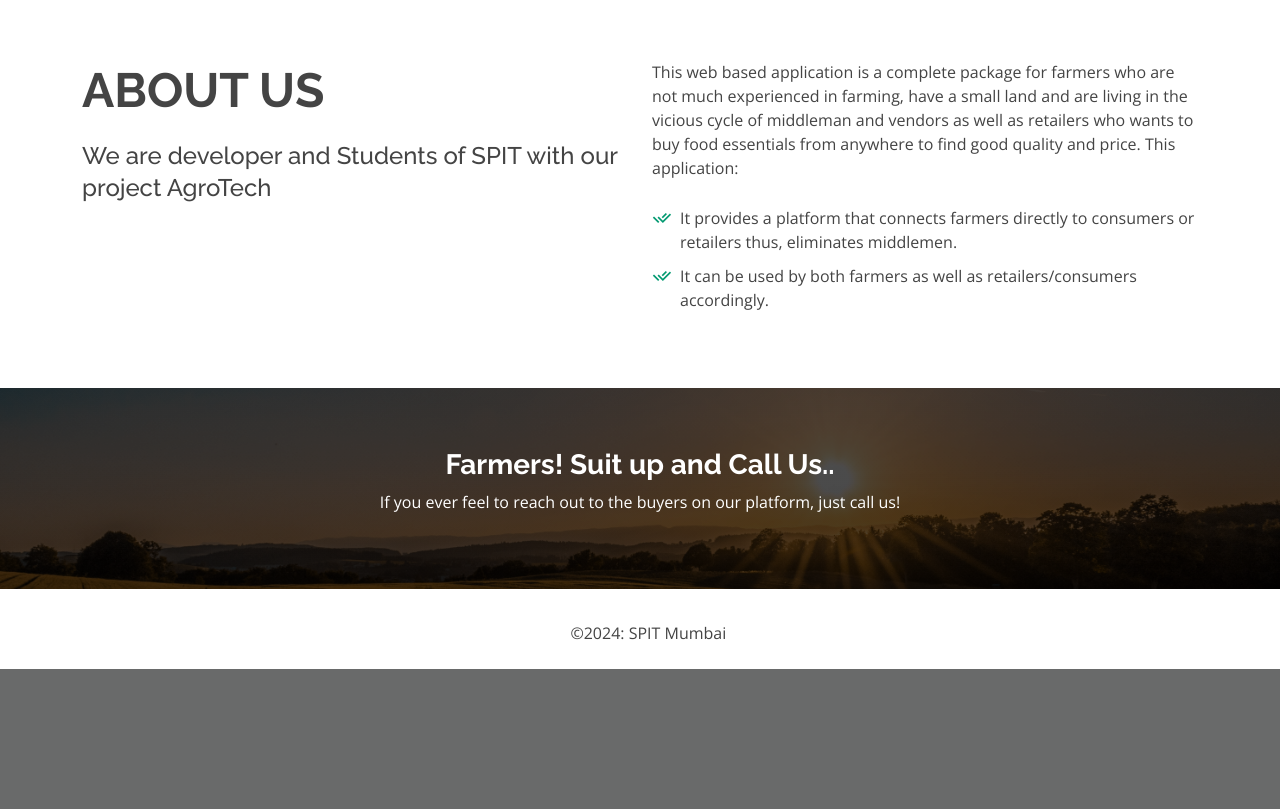
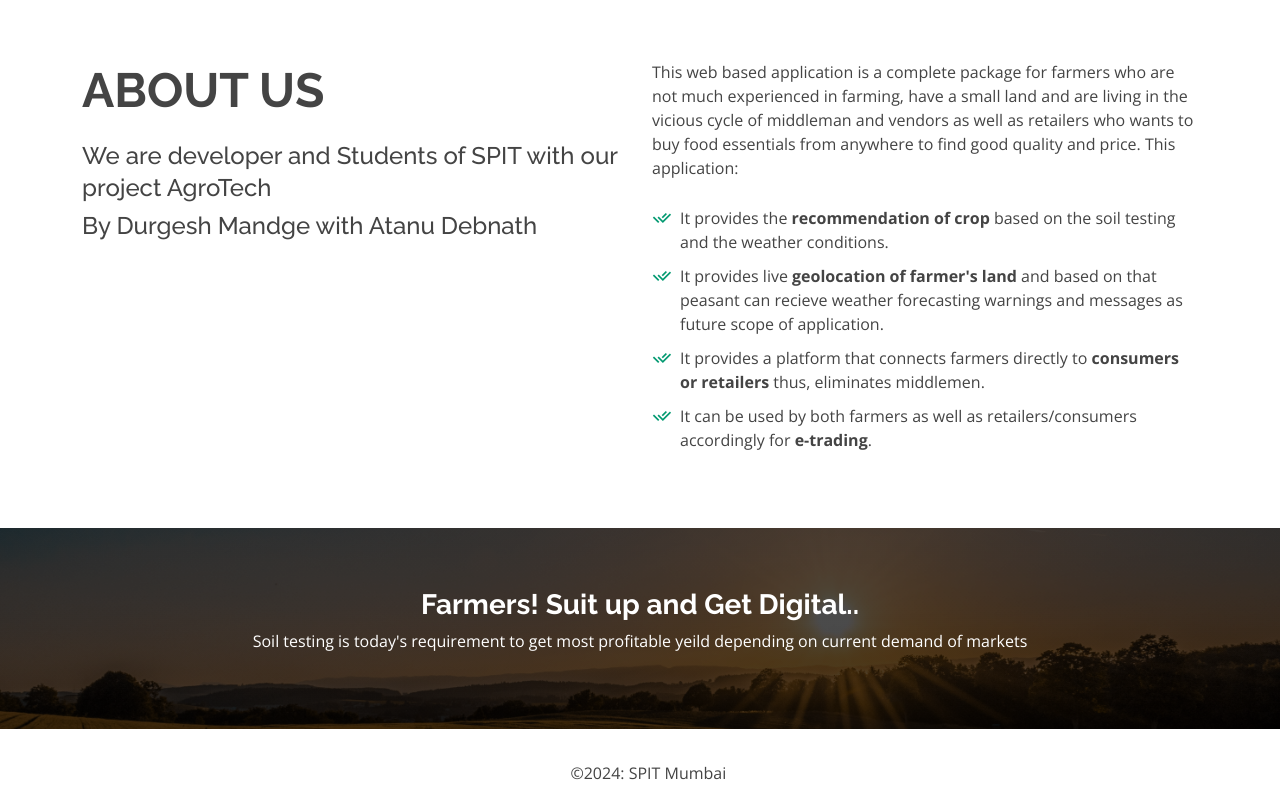
Before and after one commit to SPITMCA/Project-_Social-Problem_JULY-2024_BATCH-23-25, a Django app: page / in a window 1280 px wide. Shown: the part 719-1528 px from the top of the page. Before the commit the page ends 1388 px from the top, so only its background shows below. Run offline with Django 3.2, Linux system fonts and the light colour scheme; some libraries are stand-ins or nearby versions.

Commit message:
update index.html

```diff
--- a/store/templates/index.html
+++ b/store/templates/index.html
@@ -18,6 +18,7 @@
           <div class="col-lg-6" data-aos="fade-right" data-aos-delay="100">
             <h2>About Us</h2>
             <h3>We are developer and Students of SPIT with our project AgroTech</h3>
+            <h4>By Durgesh Mandge with Atanu Debnath</h4>
           </div>
           <div class="col-lg-6 pt-4 pt-lg-0" data-aos="fade-left" data-aos-delay="200">
             <p>
@@ -25,8 +26,10 @@
             </p>
             <ul>
               <!-- <li><i class="ri-check-double-line"></i> It gives complete information about what crop to grow, what fertilizers and pesticides to use depending upon land condition and weather conditions.</li> -->
-              <li><i class="ri-check-double-line"></i> It provides a platform that connects farmers directly to consumers or retailers thus, eliminates middlemen.</li>
-              <li><i class="ri-check-double-line"></i> It can be used by both farmers as well as retailers/consumers accordingly.</li>
+              <li><i class="ri-check-double-line"></i> It provides the <b>recommendation of crop</b> based on the soil testing and the weather conditions.</li>
+              <li><i class="ri-check-double-line"></i> It provides live <b>geolocation of farmer's land</b> and based on that peasant can recieve weather forecasting warnings and messages as future scope of application.</li>
+              <li><i class="ri-check-double-line"></i> It provides a platform that connects farmers directly to <b>consumers or retailers</b> thus, eliminates middlemen.</li>
+              <li><i class="ri-check-double-line"></i> It can be used by both farmers as well as retailers/consumers accordingly for <b>e-trading</b>.</li>
             </ul>
           </div>
         </div>
@@ -39,8 +42,8 @@
       <div class="container mb-6">
 
         <div class="text-center" data-aos="zoom-in">
-          <h3>Farmers! Suit up and Call Us..</h3>
-          <p>If you ever feel to reach out to the buyers on our platform, just call us!</p>
+          <h3>Farmers! Suit up and Get Digital..</h3>
+          <p>Soil testing is today's requirement to get most profitable yeild depending on current demand of markets</p>
           <!-- <a class="cta-btn" href="tel:9999999999">Call To Action</a> -->
         </div>
 
```
